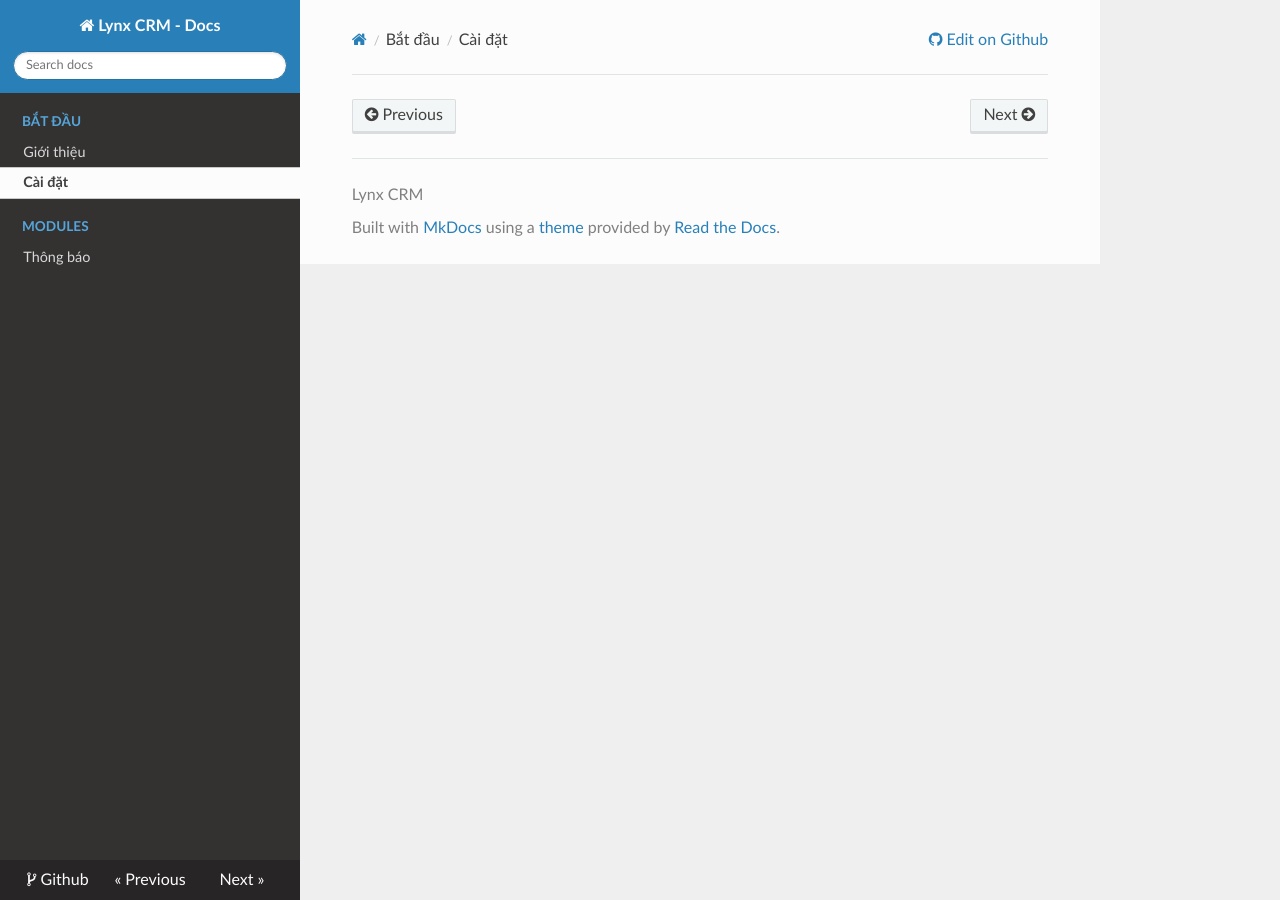
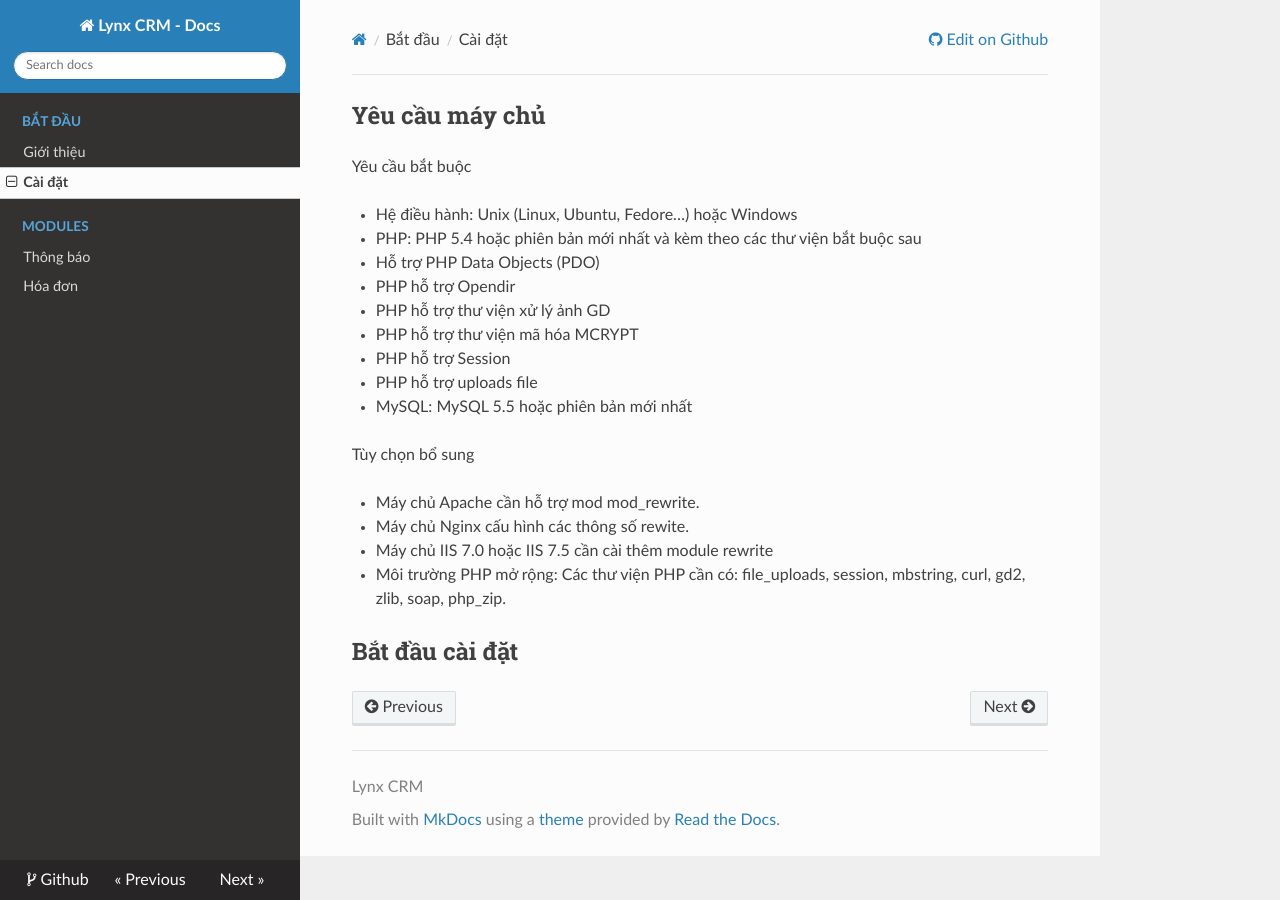
Before and after one commit to mynukeviet/lynx-docs, an MkDocs documentation site: the page built from docs/install.md, in a window 1280 px wide. Built offline with MkDocs 1.6.1, drawn with Linux system fonts in a browser that asks for light colours; nearby versions of some CDN libraries; old or Windows-style settings are respelled for this version of MkDocs.

```diff
--- a/docs/install.md
+++ b/docs/install.md
@@ -1,3 +1,26 @@
 ---
-title: Cài đặt
+title: Cài đặt Lynx
 ---
+
+## Yêu cầu máy chủ
+
+Yêu cầu bắt buộc
+
+- Hệ điều hành: Unix (Linux, Ubuntu, Fedore…) hoặc Windows
+- PHP: PHP 5.4 hoặc phiên bản mới nhất và kèm theo các thư viện bắt buộc sau
+- Hỗ trợ PHP Data Objects (PDO)
+- PHP hỗ trợ Opendir
+- PHP hỗ trợ thư viện xử lý ảnh GD
+- PHP hỗ trợ thư viện mã hóa MCRYPT
+- PHP hỗ trợ Session
+- PHP hỗ trợ uploads file
+- MySQL: MySQL 5.5 hoặc phiên bản mới nhất
+
+Tùy chọn bổ sung
+
+- Máy chủ Apache cần hỗ trợ mod mod_rewrite.
+- Máy chủ Nginx cấu hình các thông số rewite.
+- Máy chủ IIS 7.0 hoặc IIS 7.5 cần cài thêm module rewrite
+- Môi trường PHP mở rộng: Các thư viện PHP cần có: file_uploads, session, mbstring, curl, gd2, zlib, soap, php_zip.
+
+## Bắt đầu cài đặt
--- a/mkdocs.yml
+++ b/mkdocs.yml
@@ -14,3 +14,4 @@
     - Cài đặt: install.md
 - Modules:
     - Thông báo: modules/notification.md
+    - Hóa đơn: modules/invoice.md
```
Also changed, not shown: docs/modules/invoice.md (added, +9 -0 lines).
